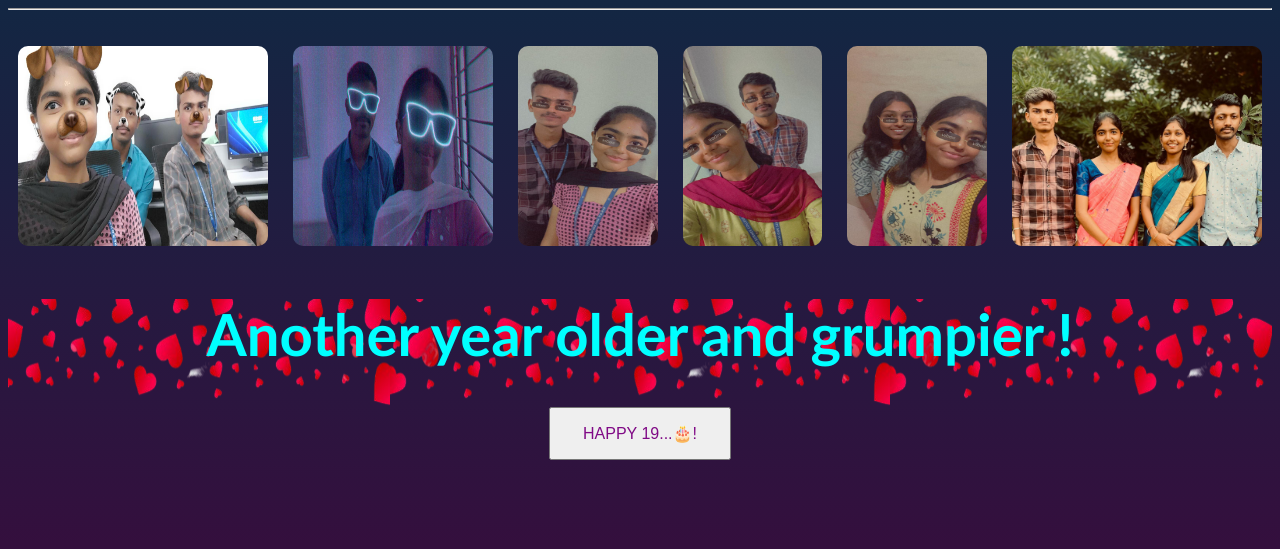
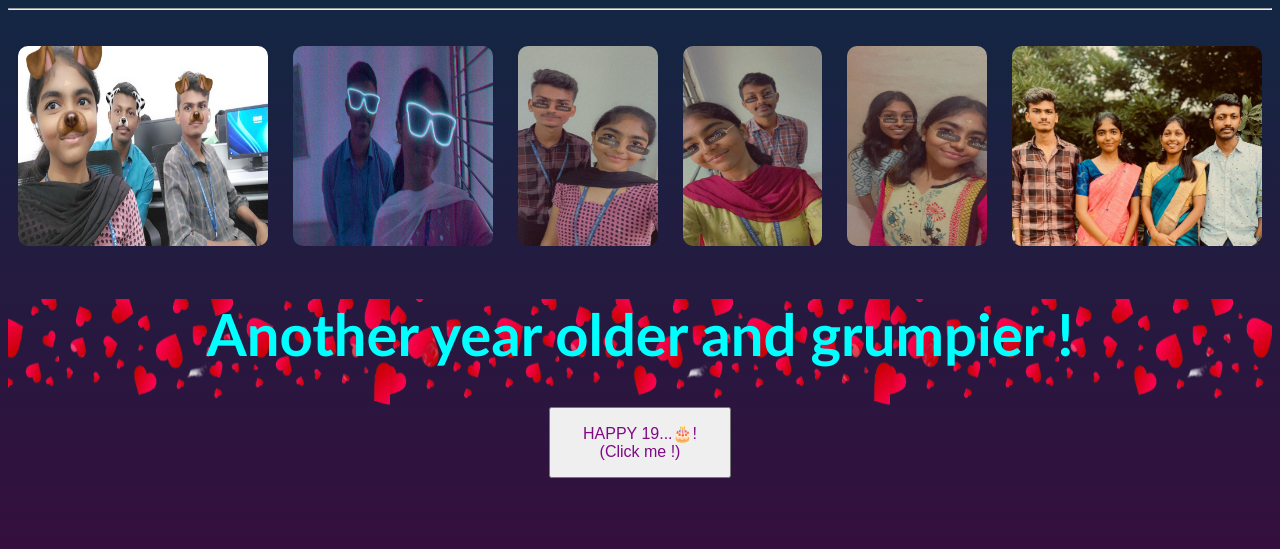
Before and after one commit to mohanpr123/test2.io, a plain HTML site: page index.html in a window 1280 px wide. Shown: the part 123-672 px from the top of the page. Drawn offline with Linux system fonts and the light colour scheme.

Commit message:
Update index.html

```diff
--- a/index.html
+++ b/index.html
@@ -58,7 +58,7 @@ font-size: 16px;
 
     <h1 style="font-size:58px; font-family:'Trebuchet MS', 'Lucida Sans Unicode', 'Lucida Grande', 'Lucida Sans', Arial, sans-serif">Another year older and grumpier !</h1>
 
-    <button onclick="startConfetti();" class="btn btn-danger">HAPPY 19...🎂!<br><style = "font-size:smaller;">(Click me !)</button>
+    <button onclick="startConfetti();" class="btn btn-danger">HAPPY 19...🎂!<br>(Click me !)</button>
 
   </div>
 
```
